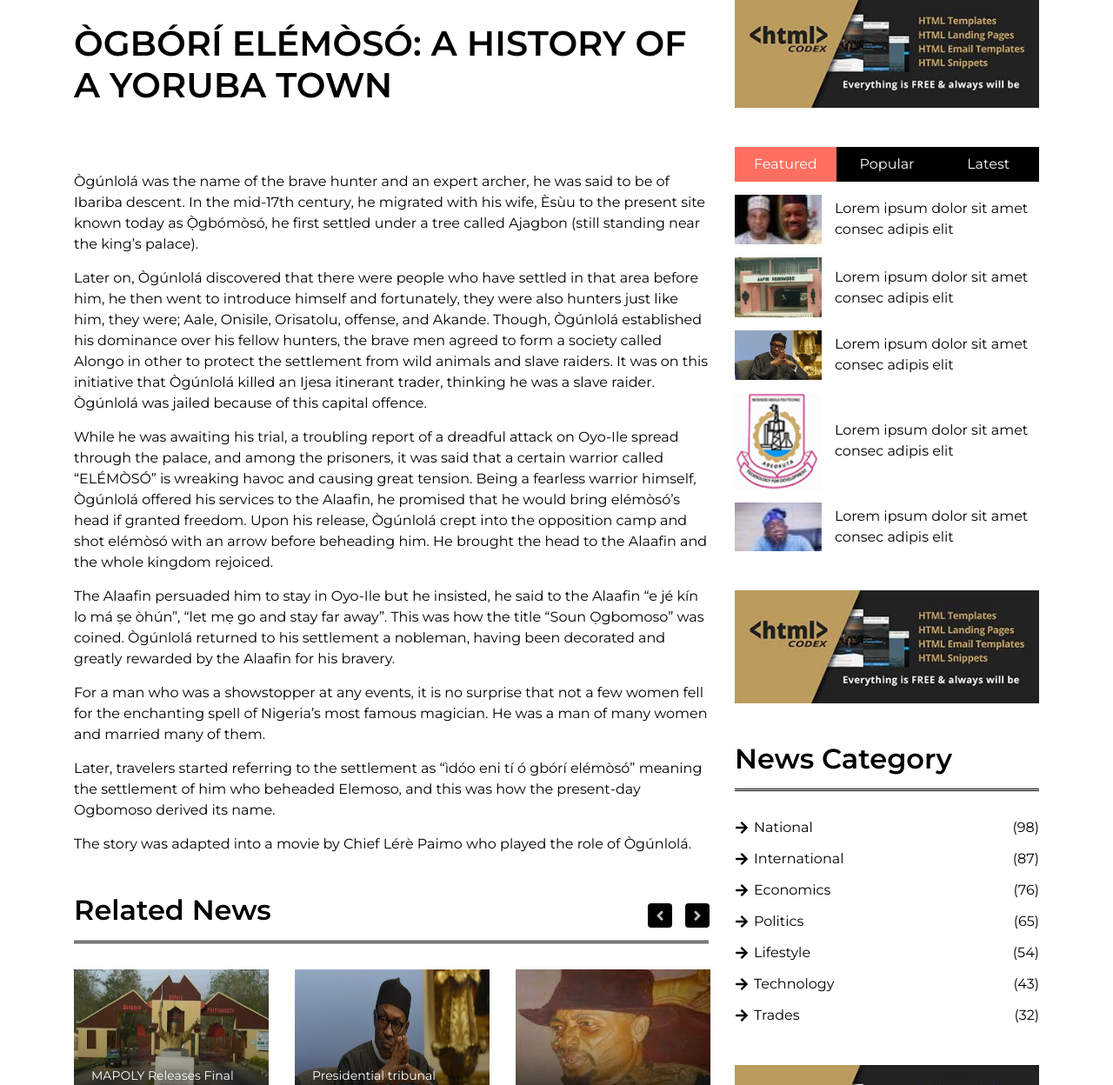
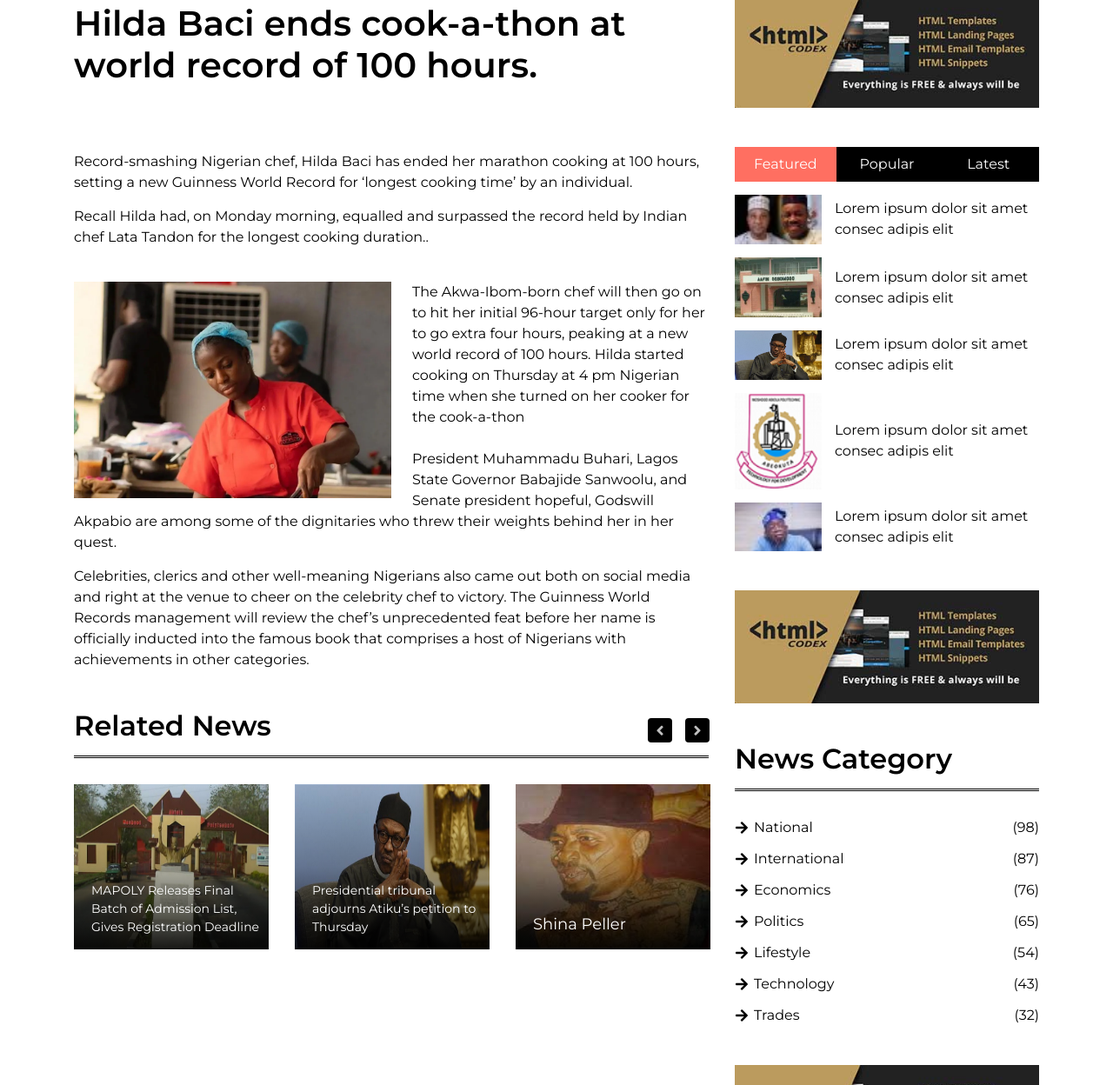
Before and after one commit to Ay-Coder1/BlogWeb, a plain HTML site: page single-page.html in a window 1280 px wide. Shown: the part 747-1995 px from the top of the page at 87% size. Drawn offline with nearby package versions, Linux system fonts and the light colour scheme.

Commit message:
first commit

```diff
--- a/js/main.js
+++ b/js/main.js
@@ -123,4 +123,4 @@
             }
         ]
     });
-})(jQuery);
+})(jQuery);1
--- a/single-page.html
+++ b/single-page.html
@@ -119,35 +119,24 @@
 <div class="col-lg-8">
 <div class="sn-container">
 <div class="sn-img">
-<img src="img/back.png" >
+<img src="img/red.webp" >
 </div>
 <div class="sn-content">
-<h1 class="sn-title">ÒGBÓRÍ ELÉMÒSÓ: A HISTORY OF A YORUBA TOWN</h1>
+<h1 class="sn-title">Hilda Baci ends cook-a-thon at world record of 100 hours.</h1>
 
 </div>
 
 <div class="sn-content">
-<p>
-Ògúnlolá was the name of the brave hunter and an expert archer, he was said to be of Ibariba descent. In the mid-17th century, he migrated with his wife, Èsùu to the present site known today as Ọ̀gbómòsó, he first settled under a tree called Ajagbon (still standing near the king’s palace).
-</p>
-<p>Later on, Ògúnlolá discovered that there were people who have settled in that area before him, he then went to introduce himself and fortunately, they were also hunters just like him, they were; Aale, Onisile, Orisatolu, offense, and Akande. Though, Ògúnlolá established his dominance over his fellow hunters, the brave men agreed to form a society called Alongo in other to protect the settlement from wild animals and slave raiders. It was on this initiative that Ògúnlolá killed an Ijesa itinerant trader, thinking he was a slave raider. Ògúnlolá was jailed because of this capital offence.</p>
+<p>Record-smashing Nigerian chef, Hilda Baci has ended her marathon cooking at 100 hours, setting a new Guinness World Record for ‘longest cooking time’ by an individual.</p>
+<p>Recall Hilda had, on Monday morning, equalled and surpassed the record held by Indian chef Lata Tandon for the longest cooking duration..</p> <br>
+<!-- <h3 class="text-uppercase font-weight-bold mb-3">Lorem ipsum dolor sit amet elit</h3> -->
+<img class="img-fluid w-50 float-left mr-4 mb-2" src="img/world.webp">
+<p>The Akwa-Ibom-born chef will then go on to hit her initial 96-hour target only for her to go extra four hours, peaking at a new world record of 100 hours.
+Hilda started cooking on Thursday at 4 pm Nigerian time when she turned on her cooker for the cook-a-thon <br>
+   <br>President Muhammadu Buhari, Lagos State Governor Babajide Sanwoolu, and Senate president hopeful, Godswill Akpabio are among some of the dignitaries who threw their weights behind her in her quest.</p>
+   <p>Celebrities, clerics and other well-meaning Nigerians also came out both on social media and right at the venue to cheer on the celebrity chef to victory.
 
-<p>While he was awaiting his trial, a troubling report of a dreadful attack on Oyo-Ile spread through the palace, and among the prisoners, it was said that a certain warrior called “ELÉMÒSÓ” is wreaking havoc and causing great tension. Being a fearless warrior himself, Ògúnlolá offered his services to the Alaafin, he promised that he would bring elémòsó’s head if granted freedom. Upon his release, Ògúnlolá crept into the opposition camp and shot elémòsó with an arrow before beheading him. He brought the head to the Alaafin and the whole kingdom rejoiced.
-</p>
-<p>
-The Alaafin persuaded him to stay in Oyo-Ile but he insisted, he said to the Alaafin “e jé kín lo má ṣe òhún”, “let mẹ go and stay far away”. This was how the title “Soun Ọgbomoso” was coined. Ògúnlolá returned to his settlement a nobleman, having been decorated and greatly rewarded by the Alaafin for his bravery.
-
-</p>
-<p>
-For a man who was a showstopper at any events, it is no surprise that not a few women fell for the enchanting spell of Nigeria’s most famous magician. He was a man of many women and married many of them.
-
-</p>
-<p>
-Later, travelers started referring to the settlement as “ìdóo eni tí ó gbórí elémòsó” meaning the settlement of him who beheaded Elemoso, and this was how the present-day Ogbomoso derived its name.  </p>
-<p>
-The story was adapted into a movie by Chief Lérè Paimo who played the role of Ògúnlolá.
-
-</p>
+The Guinness World Records management will review the chef’s unprecedented feat before her name is officially inducted into the famous book that comprises a host of Nigerians with achievements in other categories. </p>
 
 </div>
 
```
Also changed, not shown: index.html (+2 -2 lines), img/red.webp (added), img/world.webp (added).
